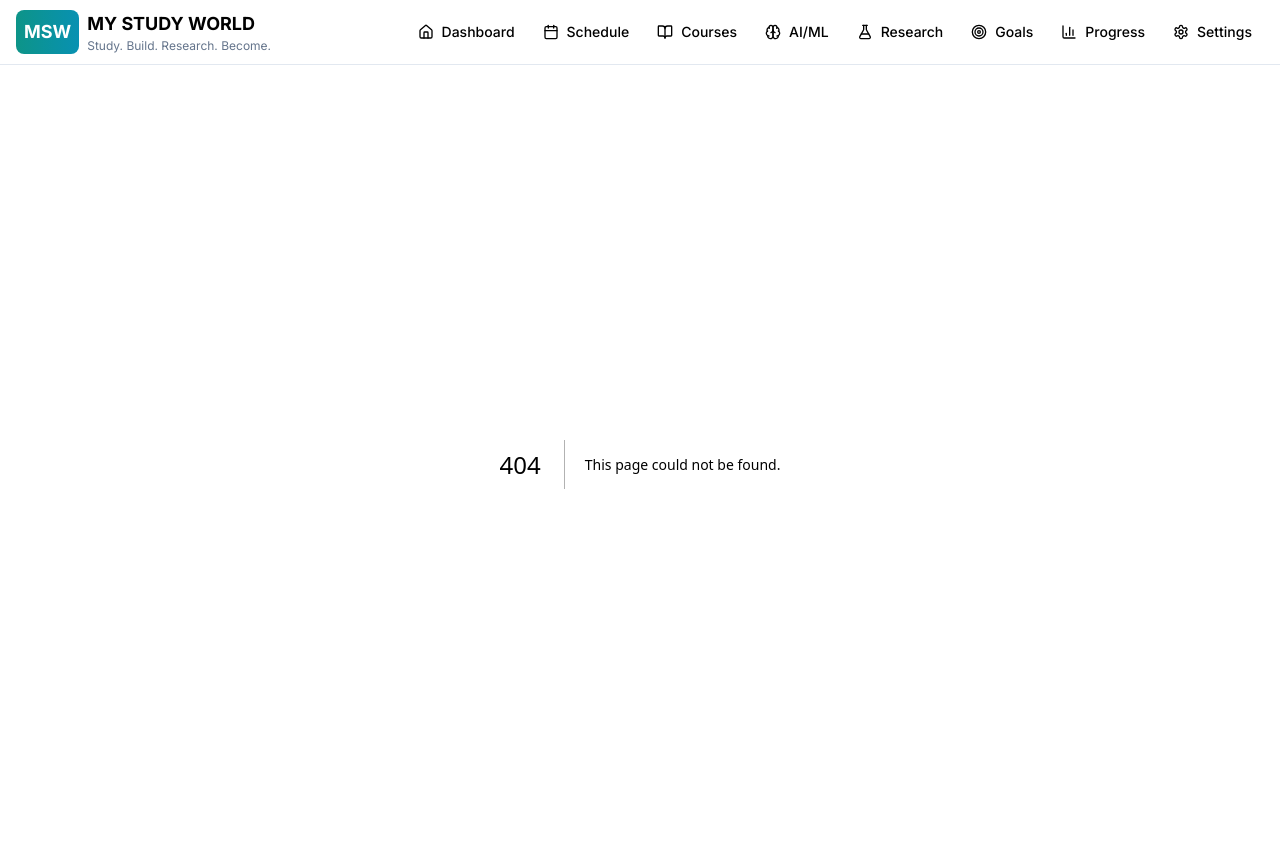
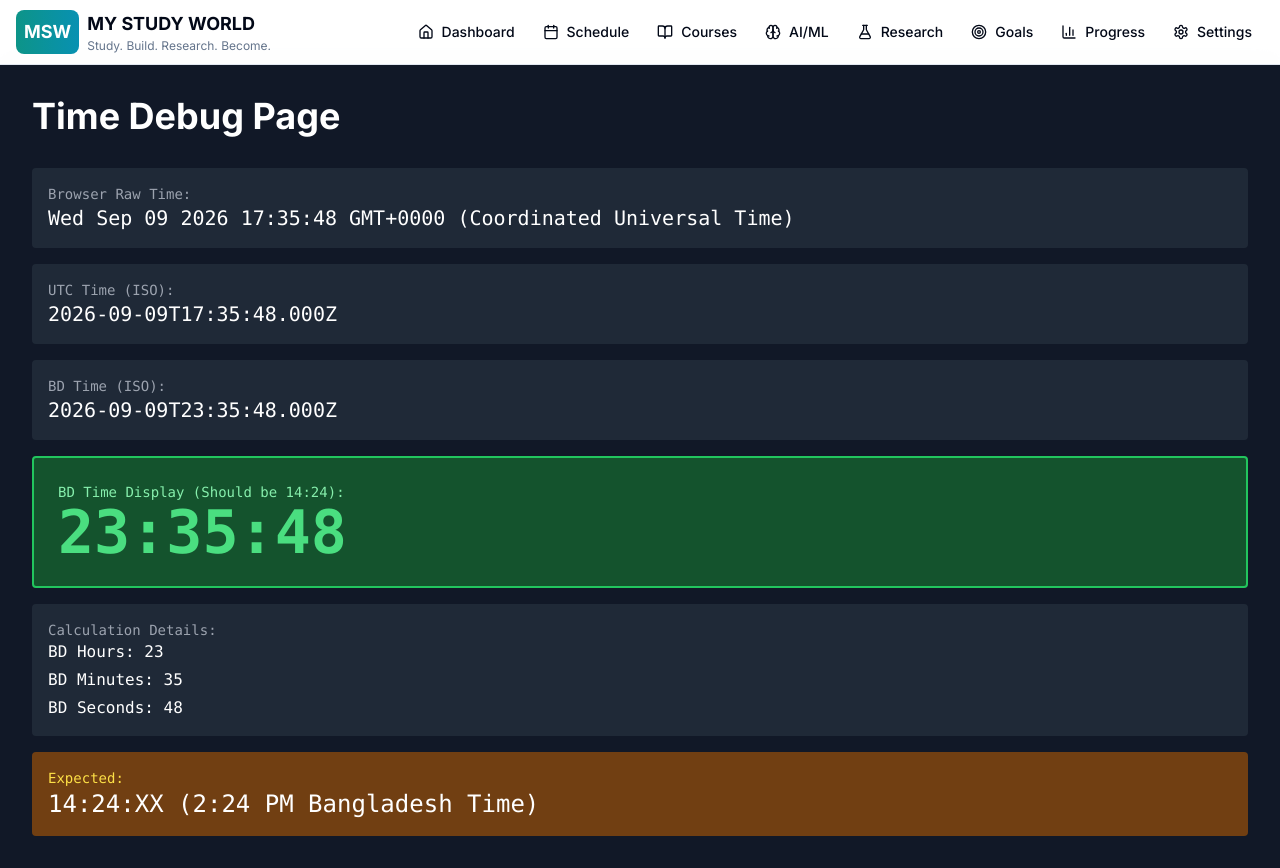
Before and after one commit to alshawon359/My_Study_World, a Next.js app: page /time-test in a window 1280 px wide. Before the commit this address had no page. Built offline with nearby package versions, Linux system fonts and the light colour scheme.

Commit message:
Add debug endpoints and test page to verify BD timezone calculation

```diff
--- /dev/null
+++ b/app/api/bd-time/route.ts
@@ -0,0 +1,21 @@
+import { NextResponse } from 'next/server';
+
+export async function GET() {
+  const now = new Date();
+  const utcTime = now.getTime() + (now.getTimezoneOffset() * 60000);
+  const bdTime = new Date(utcTime + (6 * 60 * 60 * 1000));
+
+  const hours = bdTime.getUTCHours();
+  const minutes = bdTime.getUTCMinutes();
+  const seconds = bdTime.getUTCSeconds();
+
+  return NextResponse.json({
+    serverTime: now.toISOString(),
+    bdTime: bdTime.toISOString(),
+    bdHours: hours,
+    bdMinutes: minutes,
+    bdSeconds: seconds,
+    bdTimeString: `${String(hours).padStart(2, '0')}:${String(minutes).padStart(2, '0')}:${String(seconds).padStart(2, '0')}`,
+    expected: '14:24:XX',
+  });
+}
--- /dev/null
+++ b/app/time-test/page.tsx
@@ -0,0 +1,79 @@
+'use client';
+
+import { useEffect, useState } from 'react';
+
+export default function TimeTestPage() {
+  const [times, setTimes] = useState({
+    raw: '',
+    utc: '',
+    bd: '',
+    bdHours: 0,
+    bdMinutes: 0,
+    bdSeconds: 0,
+  });
+
+  useEffect(() => {
+    const updateTime = () => {
+      const now = new Date();
+      const utcTime = now.getTime() + (now.getTimezoneOffset() * 60000);
+      const bdTime = new Date(utcTime + (6 * 60 * 60 * 1000));
+
+      setTimes({
+        raw: now.toString(),
+        utc: now.toISOString(),
+        bd: bdTime.toISOString(),
+        bdHours: bdTime.getUTCHours(),
+        bdMinutes: bdTime.getUTCMinutes(),
+        bdSeconds: bdTime.getUTCSeconds(),
+      });
+    };
+
+    updateTime();
+    const interval = setInterval(updateTime, 1000);
+    return () => clearInterval(interval);
+  }, []);
+
+  const bdTimeString = `${String(times.bdHours).padStart(2, '0')}:${String(times.bdMinutes).padStart(2, '0')}:${String(times.bdSeconds).padStart(2, '0')}`;
+
+  return (
+    <div className="min-h-screen bg-gray-900 text-white p-8">
+      <h1 className="text-4xl font-bold mb-8">Time Debug Page</h1>
+
+      <div className="space-y-4 font-mono">
+        <div className="bg-gray-800 p-4 rounded">
+          <div className="text-sm text-gray-400">Browser Raw Time:</div>
+          <div className="text-xl">{times.raw}</div>
+        </div>
+
+        <div className="bg-gray-800 p-4 rounded">
+          <div className="text-sm text-gray-400">UTC Time (ISO):</div>
+          <div className="text-xl">{times.utc}</div>
+        </div>
+
+        <div className="bg-gray-800 p-4 rounded">
+          <div className="text-sm text-gray-400">BD Time (ISO):</div>
+          <div className="text-xl">{times.bd}</div>
+        </div>
+
+        <div className="bg-green-900 p-6 rounded border-2 border-green-500">
+          <div className="text-sm text-green-300">BD Time Display (Should be 14:24):</div>
+          <div className="text-6xl font-bold text-green-400">{bdTimeString}</div>
+        </div>
+
+        <div className="bg-gray-800 p-4 rounded">
+          <div className="text-sm text-gray-400">Calculation Details:</div>
+          <div className="space-y-1">
+            <div>BD Hours: {times.bdHours}</div>
+            <div>BD Minutes: {times.bdMinutes}</div>
+            <div>BD Seconds: {times.bdSeconds}</div>
+          </div>
+        </div>
+
+        <div className="bg-yellow-900 p-4 rounded">
+          <div className="text-sm text-yellow-300">Expected:</div>
+          <div className="text-2xl">14:24:XX (2:24 PM Bangladesh Time)</div>
+        </div>
+      </div>
+    </div>
+  );
+}
```
